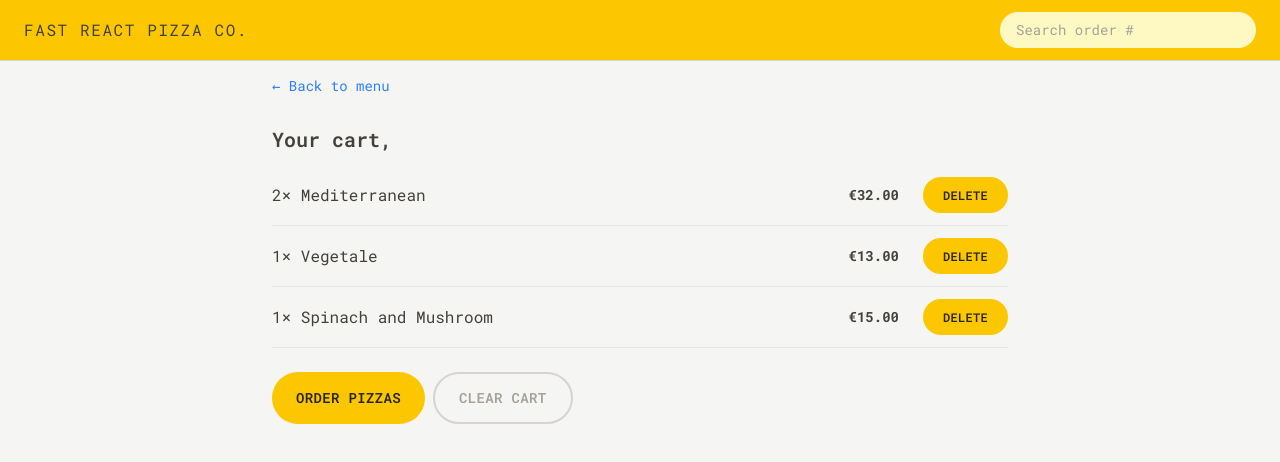
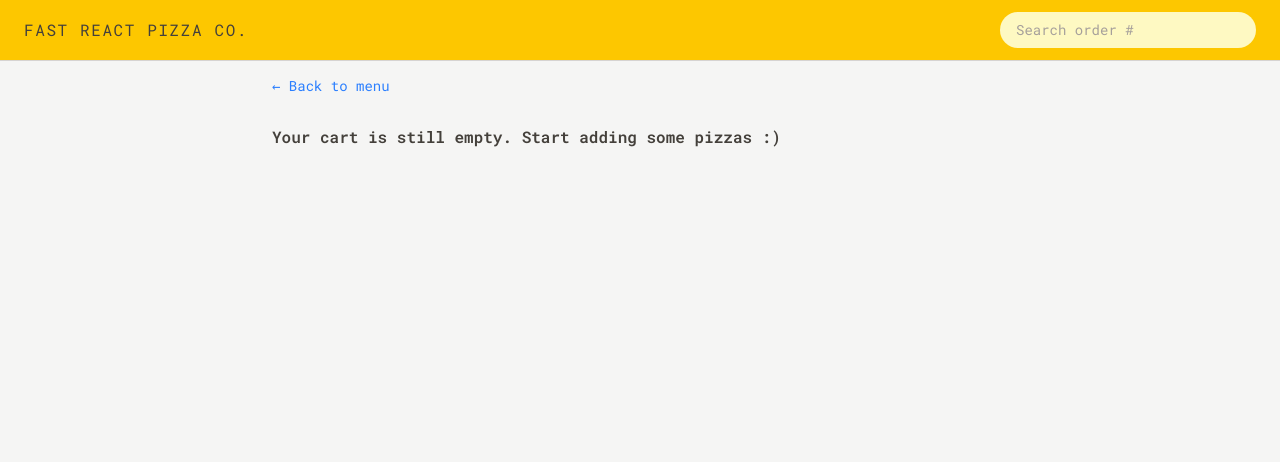
Before and after one commit to fisheeesh/fast-react-pizza, a React (Vite) app: page /cart in a window 1280 px wide. Shown: the top 462 px of the page. Built offline with nearby package versions, Linux system fonts and the light colour scheme.

Commit message:
built the cart page

```diff
--- a/package.json
+++ b/package.json
@@ -16,6 +16,7 @@
     "react-dom": "^18.3.1",
     "react-redux": "^9.2.0",
     "react-router-dom": "^7.3.0",
+    "reselect": "^5.1.1",
     "tailwindcss": "^4.0.14"
   },
   "devDependencies": {
--- a/src/features/cart/Cart.jsx
+++ b/src/features/cart/Cart.jsx
@@ -1,35 +1,40 @@
 import LinkButton from '../../ui/LinkButton';
 import Button from '../../ui/Button'
 import CartItem from './CartItem';
-import { useSelector } from 'react-redux';
+import EmptyCart from './EmptyCart';
+import { useDispatch, useSelector } from 'react-redux';
+import { clearCart, getCart } from './cartSlice';
 
-const fakeCart = [
-  {
-    pizzaId: 12,
-    name: 'Mediterranean',
-    quantity: 2,
-    unitPrice: 16,
-    totalPrice: 32,
-  },
-  {
-    pizzaId: 6,
-    name: 'Vegetale',
-    quantity: 1,
-    unitPrice: 13,
-    totalPrice: 13,
-  },
-  {
-    pizzaId: 11,
-    name: 'Spinach and Mushroom',
-    quantity: 1,
-    unitPrice: 15,
-    totalPrice: 15,
-  },
-];
+// const fakeCart = [
+//   {
+//     pizzaId: 12,
+//     name: 'Mediterranean',
+//     quantity: 2,
+//     unitPrice: 16,
+//     totalPrice: 32,
+//   },
+//   {
+//     pizzaId: 6,
+//     name: 'Vegetale',
+//     quantity: 1,
+//     unitPrice: 13,
+//     totalPrice: 13,
+//   },
+//   {
+//     pizzaId: 11,
+//     name: 'Spinach and Mushroom',
+//     quantity: 1,
+//     unitPrice: 15,
+//     totalPrice: 15,
+//   },
+// ];
 
 function Cart() {
   const { username } = useSelector(store => store.user)
-  const cart = fakeCart;
+  const cart = useSelector(getCart)
+  const dispatch = useDispatch()
+
+  if (!cart?.length) return <EmptyCart />
 
   return (
     <div className='px-4 py-3 '>
@@ -48,7 +53,7 @@
 
       <div className='mt-6 space-x-2'>
         <Button type={'primary'} to='/order/new'>Order pizzas</Button>
-        <Button type={'secondary'}>Clear cart</Button>
+        <Button type={'secondary'} onClick={() => dispatch(clearCart())}>Clear cart</Button>
       </div>
     </div>
   );
--- a/src/features/cart/EmptyCart.jsx
+++ b/src/features/cart/EmptyCart.jsx
@@ -1,11 +1,13 @@
-import { Link } from 'react-router-dom';
+import LinkButton from '../../ui/LinkButton';
 
 function EmptyCart() {
   return (
-    <div>
-      <Link to="/menu">&larr; Back to menu</Link>
+    <div className='py-3 px-4'>
+      <LinkButton to="/menu">
+        &larr; Back to menu
+      </LinkButton>
 
-      <p>Your cart is still empty. Start adding some pizzas :)</p>
+      <p className='font-semibold mt-7'>Your cart is still empty. Start adding some pizzas :)</p>
     </div>
   );
 }
--- a/src/features/cart/cartSlice.js
+++ b/src/features/cart/cartSlice.js
@@ -46,6 +46,8 @@
 export default cartSlice.reducer
 
 //? This is redux selector function. The standards for these function to start the name wiht 'get'
+export const getCart = state => state.cart.cart
+
 export const getTotalCartQuantity = (state) => state.cart.cart.reduce((total, item) => total + item.quantity, 0)
 
 export const getTotalCartPrice = (state) => state.cart.cart.reduce((total, item) => total + item.totalPrice, 0)
--- a/src/features/menu/MenuItem.jsx
+++ b/src/features/menu/MenuItem.jsx
@@ -18,7 +18,7 @@
       totalPrice: unitPrice * 1
     }
 
-    console.log(newItem)
+    // console.log(newItem)
     dispatch(addItem(newItem))
   }
 
```
Also changed, not shown: 1 other file (tests, documents, lock files or other folders).
